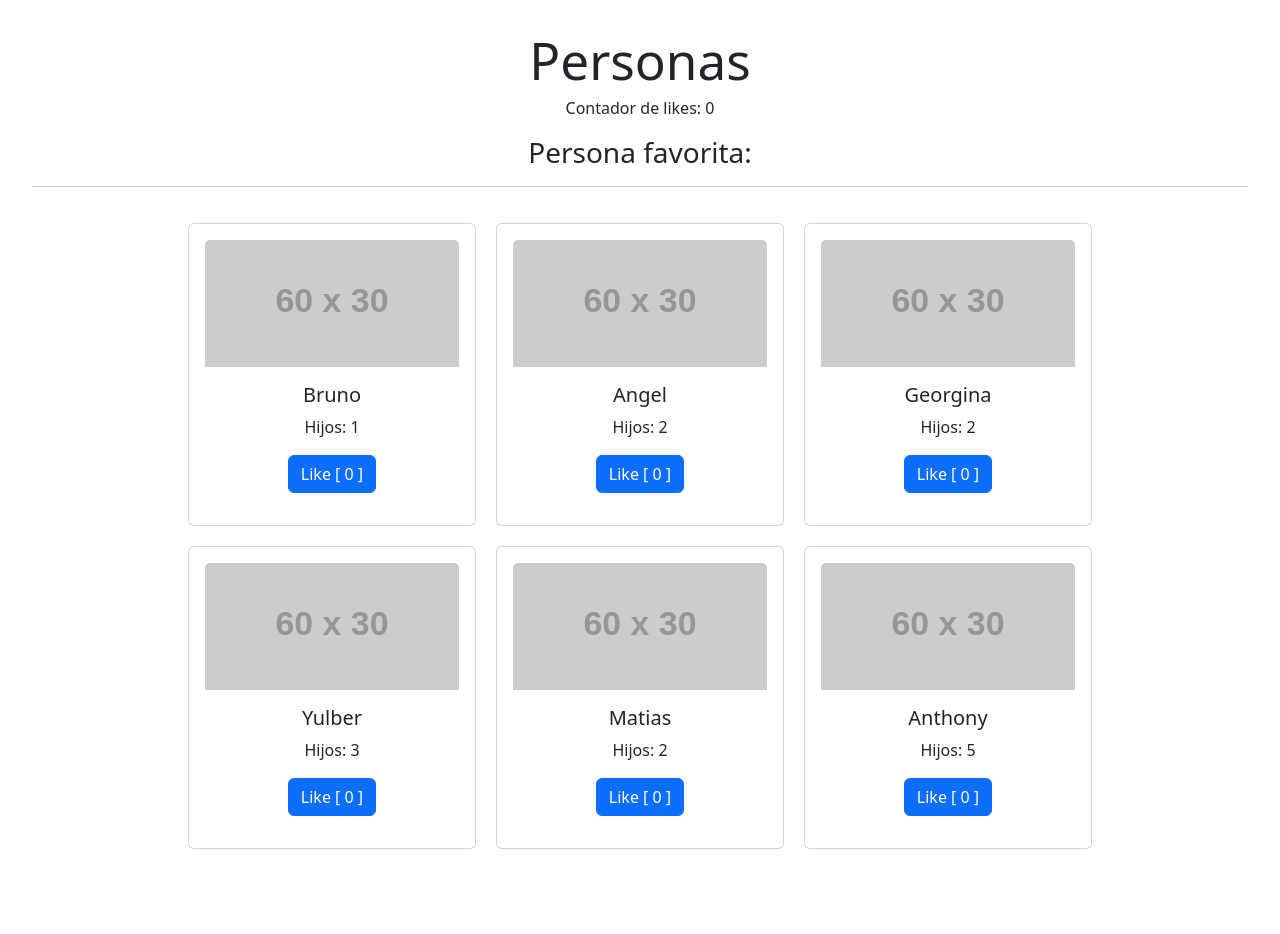
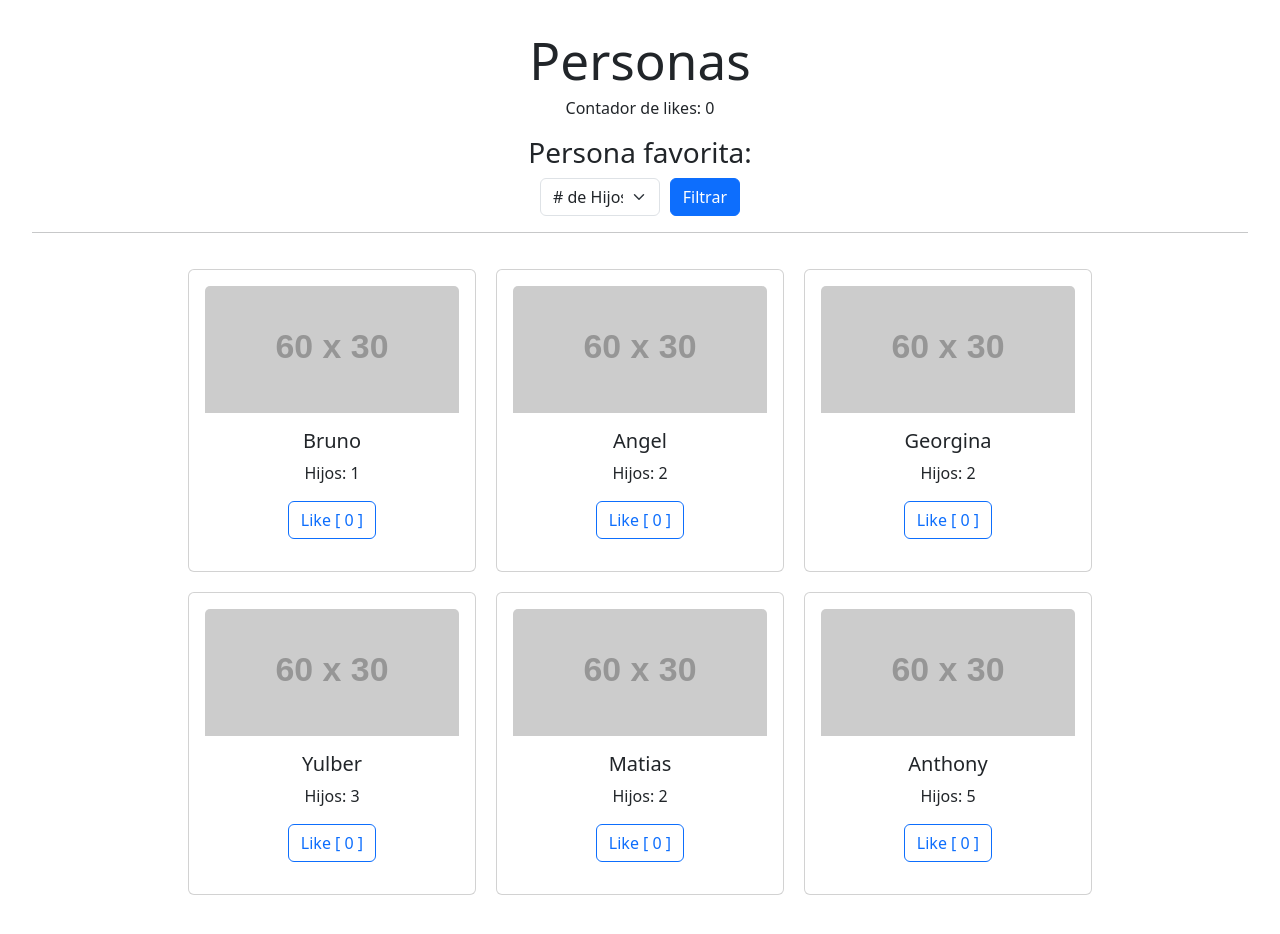
Before and after one commit to entertechschool/lima-code-301n1, a React (Vite) app in the folder curriculum/class-03/demos/react-project/: page / in a window 1280 px wide. Shown: the top 934 px of the page. Before the commit the page ends 901 px from the top, so only its background shows below. Built offline with nearby package versions, Linux system fonts and the light colour scheme.

Commit message:
filtro implementado

```diff
--- a/curriculum/class-03/demos/react-project/src/components/App.jsx
+++ b/curriculum/class-03/demos/react-project/src/components/App.jsx
@@ -6,9 +6,10 @@ import "bootstrap/dist/css/bootstrap.min.css";
 import Header from "./Header.jsx";
 import Gallery from "./Gallery.jsx";
 
-import personas from "../personas.json";
+import rawPersonas from "../personas.json";
 
 function App() {
+  const [personas, setPersonas] = useState(rawPersonas);
   const [contador, setContador] = useState(0);
   const [personasConLikes, setPersonasConLikes] = useState(personas);
 
@@ -20,7 +21,7 @@ function App() {
 
   return (
     <>
-      <Header contadorLikes={contador} personaFavorita={personaFavorita} />
+      <Header contadorLikes={contador} personaFavorita={personaFavorita} rawPersonas={rawPersonas} setPersonas={setPersonas} />
       <hr />
       <Gallery
         personas={personas}
--- a/curriculum/class-03/demos/react-project/src/components/Header.jsx
+++ b/curriculum/class-03/demos/react-project/src/components/Header.jsx
@@ -1,9 +1,49 @@
+import { useState } from "react";
+import Form from "react-bootstrap/Form";
+import Button from "react-bootstrap/Button";
+
 function Header(props) {
+  const [filter, setFilter] = useState(0);
+
+  function selectFilter(event) {
+    console.log(Number(event.target.value));
+    setFilter(Number(event.target.value));
+  }
+
+  function submitFilter(event) {
+    event.preventDefault();
+    console.log("Submited!");
+    // Modificar el state del App/[personas] a través del App/[setPersonas]
+    const personasFiltradas = props.rawPersonas.filter(persona => persona.hijos === filter);
+    props.setPersonas(personasFiltradas);
+
+  }
+
   return (
     <header>
       <h1>Personas</h1>
       <p>Contador de likes: {props.contadorLikes}</p>
       <h3>Persona favorita: {props.personaFavorita}</h3>
+      <section style={{ marginInline: "auto", width: 200 }}>
+        <Form
+          action="https://www.apple.com"
+          onSubmit={submitFilter}
+          style={{ display: "flex", gap: 10 }}
+        >
+          <Form.Select
+            onChange={selectFilter}
+            aria-label="Default select example"
+          >
+            <option># de Hijos</option>
+            <option value="1">1 hijo</option>
+            <option value="2">2 hijos</option>
+            <option value="3">3 hijos</option>
+            <option value="4">4 hijos</option>
+            <option value="5">5 hijos</option>
+          </Form.Select>
+          <Button type="submit">Filtrar</Button>
+        </Form>
+      </section>
     </header>
   );
 }
--- a/curriculum/class-03/demos/react-project/src/components/Person.jsx
+++ b/curriculum/class-03/demos/react-project/src/components/Person.jsx
@@ -40,7 +40,7 @@ export default function Person(props) {
       <Card.Body>
         <Card.Title>{props.persona.nombre}</Card.Title>
         <Card.Text>Hijos: {props.persona.hijos}</Card.Text>
-        <Button variant="primary" onClick={clickLike}>
+        <Button variant="outline-primary" onClick={clickLike}>
           Like [ {likes} ]
         </Button>
       </Card.Body>
```
